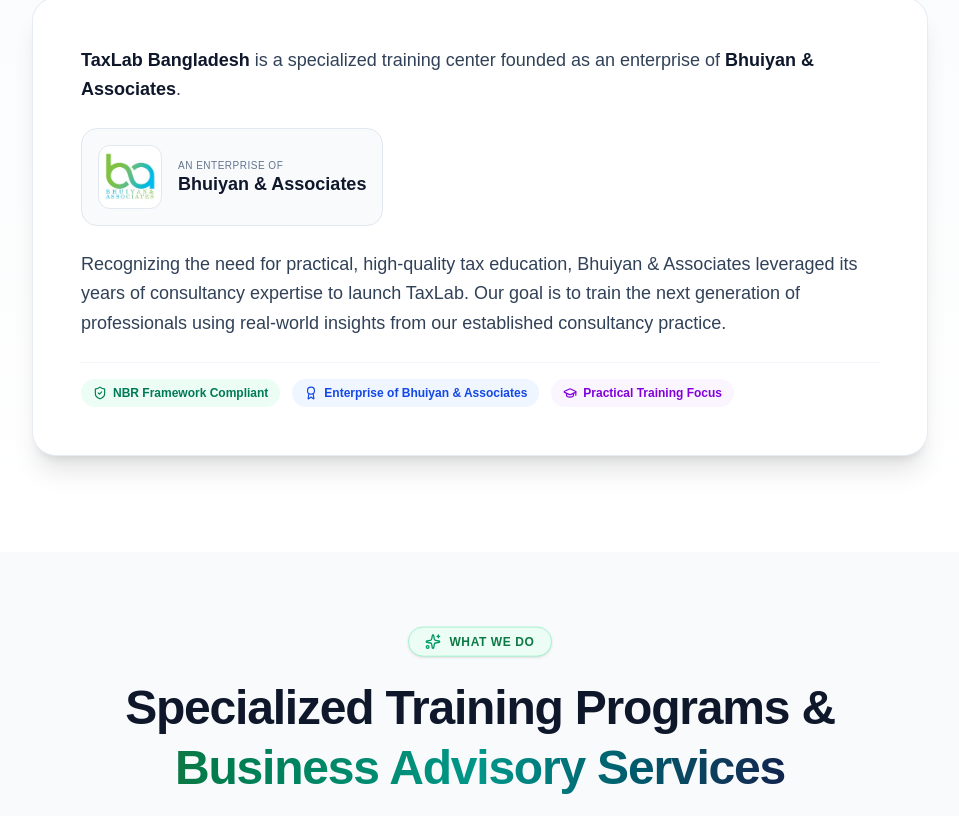
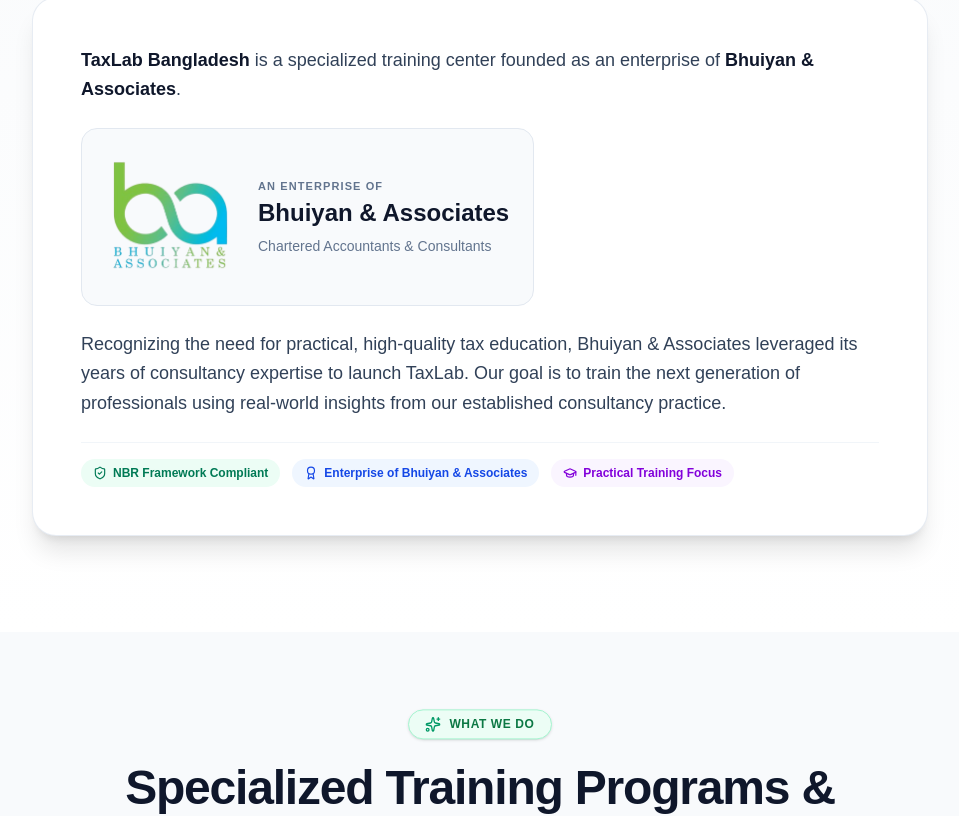
Before and after one commit to didarulislam01833/tax-lab-bangladesh, a Next.js app: page /about in a window 1280 px wide. Shown: the part 1252-2068 px from the top of the page, without its empty margins (160-1119 px from the left). Built offline with nearby package versions, Linux system fonts and the light colour scheme.

Commit message:
Logo Changed

```diff
--- a/app/about/page.js
+++ b/app/about/page.js
@@ -113,7 +113,6 @@ export default function About() {
 
             {/* Classy Animated Slider Banner Section */}
             <section className="relative py-28 lg:py-36 bg-[#0B1528] text-white overflow-hidden">
-                {/* Background Grid Pattern */}
                 <div
                     className="absolute inset-0 opacity-[0.04] pointer-events-none"
                     style={{
@@ -121,19 +120,12 @@ export default function About() {
                         backgroundSize: '24px 24px'
                     }}
                 />
-
-                {/* Dynamic Ambient Light Glowing Orbs */}
                 <div className="absolute -top-24 left-1/2 -translate-x-1/2 w-[600px] h-[350px] bg-emerald-500/15 rounded-full blur-[140px] pointer-events-none animate-pulse" />
                 <div className="absolute top-1/2 -right-20 w-80 h-80 bg-cyan-500/10 rounded-full blur-[100px] pointer-events-none" />
 
                 <div className="max-w-[1400px] mx-auto px-6 sm:px-8 lg:px-12 relative z-10">
                     <div className="grid grid-cols-1 lg:grid-cols-12 gap-12 items-center min-h-[420px]">
-
-                        {/* Slide Content */}
-                        <div
-                            className={`lg:col-span-7 space-y-8 text-center lg:text-left transition-all duration-500 transform ${isAnimating ? 'opacity-0 translate-y-4' : 'opacity-100 translate-y-0'
-                                }`}
-                        >
+                        <div className={`lg:col-span-7 space-y-8 text-center lg:text-left transition-all duration-500 transform ${isAnimating ? 'opacity-0 translate-y-4' : 'opacity-100 translate-y-0'}`}>
                             <div className="inline-flex items-center gap-2 px-4 py-2 bg-emerald-500/10 border border-emerald-500/30 text-emerald-400 rounded-full text-xs font-semibold tracking-wider uppercase backdrop-blur-md shadow-inner">
                                 <Sparkles className="w-4 h-4 text-emerald-400 animate-spin" style={{ animationDuration: '8s' }} />
                                 {activeSlide.badge}
@@ -151,30 +143,19 @@ export default function About() {
                             </p>
 
                             <div className="flex flex-wrap items-center justify-center lg:justify-start gap-4 pt-2">
-                                <a
-                                    href={activeSlide.primaryCTA.href}
-                                    className="px-6 py-3.5 bg-gradient-to-r from-emerald-500 to-teal-600 hover:from-emerald-600 hover:to-teal-700 text-white font-bold rounded-xl text-sm shadow-lg shadow-emerald-500/20 transition-all duration-300 flex items-center gap-2 group"
-                                >
+                                <a href={activeSlide.primaryCTA.href} className="px-6 py-3.5 bg-gradient-to-r from-emerald-500 to-teal-600 hover:from-emerald-600 hover:to-teal-700 text-white font-bold rounded-xl text-sm shadow-lg shadow-emerald-500/20 transition-all duration-300 flex items-center gap-2 group">
                                     {activeSlide.primaryCTA.label}
                                     <ArrowRight className="w-4 h-4 group-hover:translate-x-1 transition-transform" />
                                 </a>
-                                <a
-                                    href={activeSlide.secondaryCTA.href}
-                                    className="px-6 py-3.5 bg-slate-800/80 hover:bg-slate-800 text-slate-200 border border-slate-700/80 font-semibold rounded-xl text-sm transition-all duration-300"
-                                >
+                                <a href={activeSlide.secondaryCTA.href} className="px-6 py-3.5 bg-slate-800/80 hover:bg-slate-800 text-slate-200 border border-slate-700/80 font-semibold rounded-xl text-sm transition-all duration-300">
                                     {activeSlide.secondaryCTA.label}
                                 </a>
                             </div>
                         </div>
 
-                        {/* Interactive Hero Glassmorphism Card */}
-                        <div
-                            className={`lg:col-span-5 relative flex justify-center transition-all duration-500 transform ${isAnimating ? 'opacity-0 scale-95' : 'opacity-100 scale-100'
-                                }`}
-                        >
+                        <div className={`lg:col-span-5 relative flex justify-center transition-all duration-500 transform ${isAnimating ? 'opacity-0 scale-95' : 'opacity-100 scale-100'}`}>
                             <div className="relative w-full max-w-md">
                                 <div className="absolute -inset-1 bg-gradient-to-r from-emerald-500/30 to-cyan-500/30 rounded-3xl blur-2xl pointer-events-none" />
-
                                 <div className="relative bg-slate-900/70 border border-slate-700/50 backdrop-blur-xl rounded-3xl p-6 sm:p-8 space-y-6 shadow-2xl">
                                     <div className="flex items-center justify-between border-b border-slate-800 pb-4">
                                         <div className="flex items-center gap-3">
@@ -192,7 +173,6 @@ export default function About() {
                                         </span>
                                     </div>
 
-                                    {/* Feature Cards Grid inside Banner */}
                                     <div className="grid grid-cols-2 gap-3">
                                         {activeSlide.cardItems.map((item, idx) => {
                                             const IconComponent = item.icon;
@@ -216,12 +196,9 @@ export default function About() {
                                 </div>
                             </div>
                         </div>
-
                     </div>
 
-                    {/* Slider Navigation & Indicators */}
                     <div className="flex items-center justify-between pt-12 border-t border-slate-800/60 mt-8">
-                        {/* Slide Indicators */}
                         <div className="flex items-center gap-2">
                             {bannerSlides.map((_, index) => (
                                 <button
@@ -233,46 +210,32 @@ export default function About() {
                                             setTimeout(() => setIsAnimating(false), 500);
                                         }
                                     }}
-                                    className={`h-2.5 rounded-full transition-all duration-300 ${currentSlide === index ? 'w-8 bg-emerald-400' : 'w-2.5 bg-slate-700 hover:bg-slate-500'
-                                        }`}
+                                    className={`h-2.5 rounded-full transition-all duration-300 ${currentSlide === index ? 'w-8 bg-emerald-400' : 'w-2.5 bg-slate-700 hover:bg-slate-500'}`}
                                     aria-label={`Go to slide ${index + 1}`}
                                 />
                             ))}
                         </div>
-
-                        {/* Navigation Arrows */}
                         <div className="flex items-center gap-3">
-                            <button
-                                onClick={handlePrevSlide}
-                                className="p-2.5 bg-slate-800/80 hover:bg-slate-700 text-slate-300 hover:text-white rounded-xl border border-slate-700 transition-all duration-200"
-                                aria-label="Previous Slide"
-                            >
+                            <button onClick={handlePrevSlide} className="p-2.5 bg-slate-800/80 hover:bg-slate-700 text-slate-300 hover:text-white rounded-xl border border-slate-700 transition-all duration-200" aria-label="Previous Slide">
                                 <ChevronLeft className="w-5 h-5" />
                             </button>
-                            <button
-                                onClick={handleNextSlide}
-                                className="p-2.5 bg-slate-800/80 hover:bg-slate-700 text-slate-300 hover:text-white rounded-xl border border-slate-700 transition-all duration-200"
-                                aria-label="Next Slide"
-                            >
+                            <button onClick={handleNextSlide} className="p-2.5 bg-slate-800/80 hover:bg-slate-700 text-slate-300 hover:text-white rounded-xl border border-slate-700 transition-all duration-200" aria-label="Next Slide">
                                 <ChevronRight className="w-5 h-5" />
                             </button>
                         </div>
                     </div>
-
                 </div>
             </section>
 
-            {/* ===== About Us Introduction Section ===== */}
+            {/* About Us Introduction Section */}
             <section className="py-16 md:py-24 bg-gradient-to-b from-slate-50 to-white">
                 <div className="max-w-[1200px] mx-auto px-6 sm:px-8 lg:px-12">
                     <div className="max-w-4xl mx-auto text-center space-y-6">
-                        {/* Decorative Badge */}
                         <div className="inline-flex items-center gap-2 px-4 py-1.5 bg-emerald-50 text-[#0c7844] rounded-full text-xs font-bold tracking-wider uppercase border border-emerald-200 shadow-sm">
                             <Sparkles className="w-4 h-4 text-emerald-600" />
                             About Us
                         </div>
 
-                        {/* Heading */}
                         <h2 className="text-3xl sm:text-5xl font-black text-slate-900 tracking-tight leading-tight">
                             The Story Behind <br />
                             <span className="text-transparent bg-clip-text bg-gradient-to-r from-[#0c7844] via-teal-600 to-[#11244e]">
@@ -280,7 +243,6 @@ export default function About() {
                             </span>
                         </h2>
 
-                        {/* Main Content */}
                         <div className="bg-white rounded-3xl border border-slate-200/80 shadow-xl p-8 sm:p-12 text-left space-y-6">
                             <p className="text-slate-700 text-base sm:text-lg leading-relaxed">
                                 <strong className="text-slate-900">TaxLab Bangladesh</strong> is a specialized training center founded as an enterprise of{' '}
@@ -288,18 +250,21 @@ export default function About() {
                             </p>
 
                             {/* Bhuiyan & Associates Logo */}
-                            <div className="flex items-center gap-4 bg-slate-50 border border-slate-200 rounded-2xl p-4 w-fit">
+                            <div className="flex items-center gap-6 bg-slate-50 border border-slate-200 rounded-2xl p-6 w-fit">
                                 <img
-                                    src="/logo2.jpeg"
+                                    src="/logo2.png"
                                     alt="Bhuiyan & Associates"
-                                    className="w-16 h-16 object-contain rounded-xl bg-white p-1 border border-slate-200"
+                                    className="w-28 h-28 sm:w-32 sm:h-32 object-contain rounded-lg"
                                 />
                                 <div>
-                                    <p className="text-slate-500 text-[10px] uppercase tracking-wider">
+                                    <p className="text-slate-500 text-[11px] uppercase tracking-widest font-semibold">
                                         An enterprise of
                                     </p>
-                                    <p className="text-slate-900 text-lg font-black leading-tight">
+                                    <p className="text-slate-900 text-xl sm:text-2xl font-black leading-tight mt-1">
                                         Bhuiyan & Associates
+                                    </p>
+                                    <p className="text-slate-500 text-sm mt-2">
+                                        Chartered Accountants & Consultants
                                     </p>
                                 </div>
                             </div>
@@ -308,7 +273,6 @@ export default function About() {
                                 Recognizing the need for practical, high-quality tax education, Bhuiyan & Associates leveraged its years of consultancy expertise to launch TaxLab. Our goal is to train the next generation of professionals using real-world insights from our established consultancy practice.
                             </p>
 
-                            {/* Visual divider with key highlights */}
                             <div className="pt-4 flex flex-wrap items-center gap-3 border-t border-slate-100 mt-4">
                                 <span className="inline-flex items-center gap-1.5 px-3 py-1.5 bg-emerald-50 text-emerald-700 text-xs font-bold rounded-full">
                                     <ShieldCheck className="w-3.5 h-3.5" />
@@ -348,7 +312,6 @@ export default function About() {
                 </div>
 
                 <div className="bg-white rounded-3xl border border-slate-200/80 shadow-xl p-8 sm:p-12 space-y-12 divide-y divide-slate-100">
-                    {/* Training Programs */}
                     <div className="space-y-6">
                         <div className="flex items-center gap-3">
                             <div className="p-2.5 bg-emerald-100 text-[#0c7844] rounded-xl">
@@ -387,7 +350,6 @@ export default function About() {
                         </ul>
                     </div>
 
-                    {/* Advisory Services */}
                     <div className="pt-10 space-y-6">
                         <div className="flex items-center gap-3">
                             <div className="p-2.5 bg-blue-100 text-[#11244e] rounded-xl">
--- a/components/Footer.jsx
+++ b/components/Footer.jsx
@@ -25,19 +25,22 @@ export default function Footer() {
                             </h3>
                         </div>
 
-                        {/* Bhuiyan & Associates Logo */}
-                        <div className="flex items-center gap-3 bg-white/5 border border-slate-700/50 rounded-xl p-3 w-fit">
+                        {/* Bhuiyan & Associates Logo - Large & Professional */}
+                        <div className="flex items-center gap-5 bg-slate-800/50 border border-slate-700/50 rounded-2xl p-5 w-fit hover:border-emerald-500/40 transition-all duration-300">
                             <img
-                                src="/logo2.jpeg"
+                                src="/logo2.png"
                                 alt="Bhuiyan & Associates"
-                                className="w-14 h-14 object-contain rounded-lg bg-white p-1"
+                                className="w-20 h-20 sm:w-24 sm:h-24 object-contain rounded-xl"
                             />
                             <div>
-                                <p className="text-slate-400 text-[10px] uppercase tracking-wider">
+                                <p className="text-slate-400 text-[10px] uppercase tracking-widest font-semibold">
                                     An enterprise of
                                 </p>
-                                <p className="text-white text-sm font-bold leading-tight mt-0.5">
+                                <p className="text-white text-lg sm:text-xl font-black leading-tight mt-1">
                                     Bhuiyan & Associates
+                                </p>
+                                <p className="text-slate-500 text-xs mt-1.5">
+                                    Chartered Accountants & Consultants
                                 </p>
                             </div>
                         </div>
```
Also changed, not shown: public/logo2.jpeg (deleted), public/logo2.png (added).
